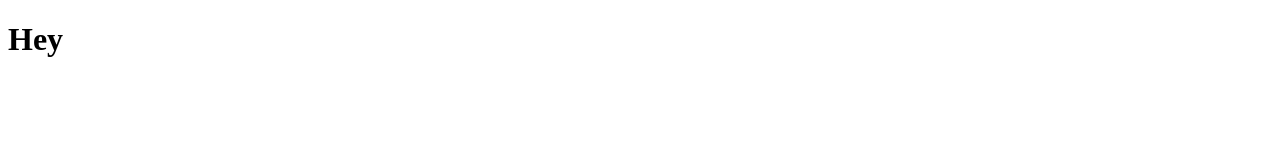
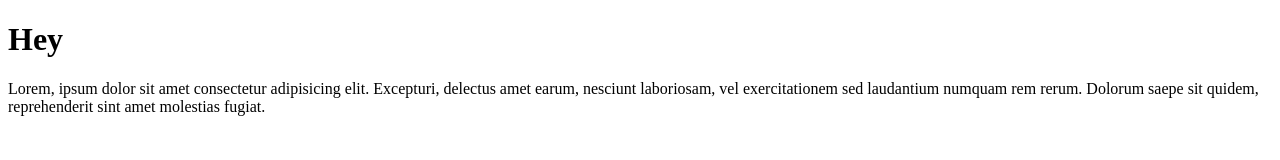
Before and after one commit to dysandi/belajarhtml, a website: page index.html in a window 1280 px wide. Drawn offline with Linux system fonts and the light colour scheme.

Commit message:
add all files

```diff
--- a/index.html
+++ b/index.html
@@ -9,6 +9,9 @@
 
 <body>
   <h1>Hey</h1>
+  <p>Lorem, ipsum dolor sit amet consectetur adipisicing elit. Excepturi, delectus amet earum, nesciunt laboriosam, vel
+    exercitationem sed laudantium numquam rem rerum. Dolorum saepe sit quidem, reprehenderit sint amet molestias fugiat.
+  </p>
 </body>
 
 </html>
```
Also changed, not shown: package.json (added, +12 -0 lines).
